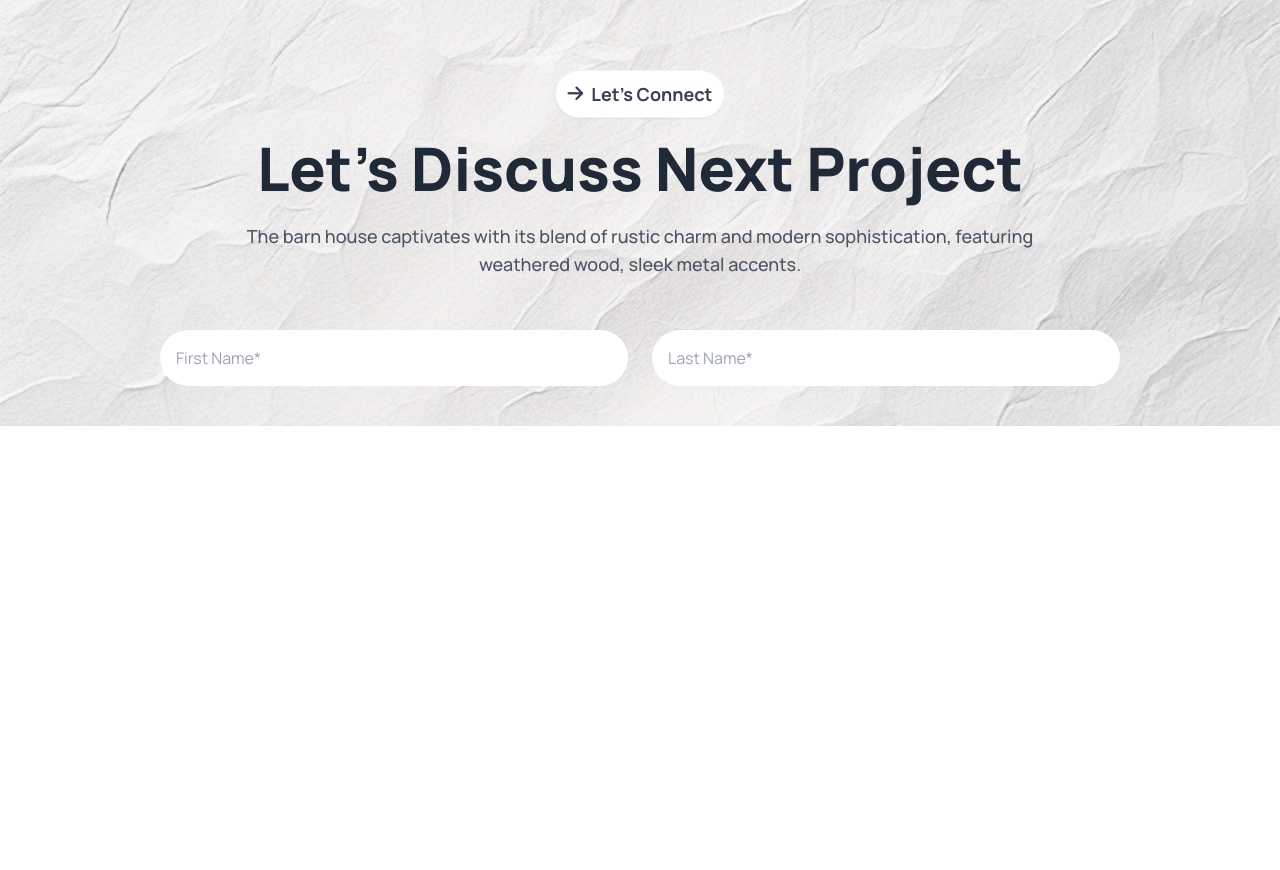
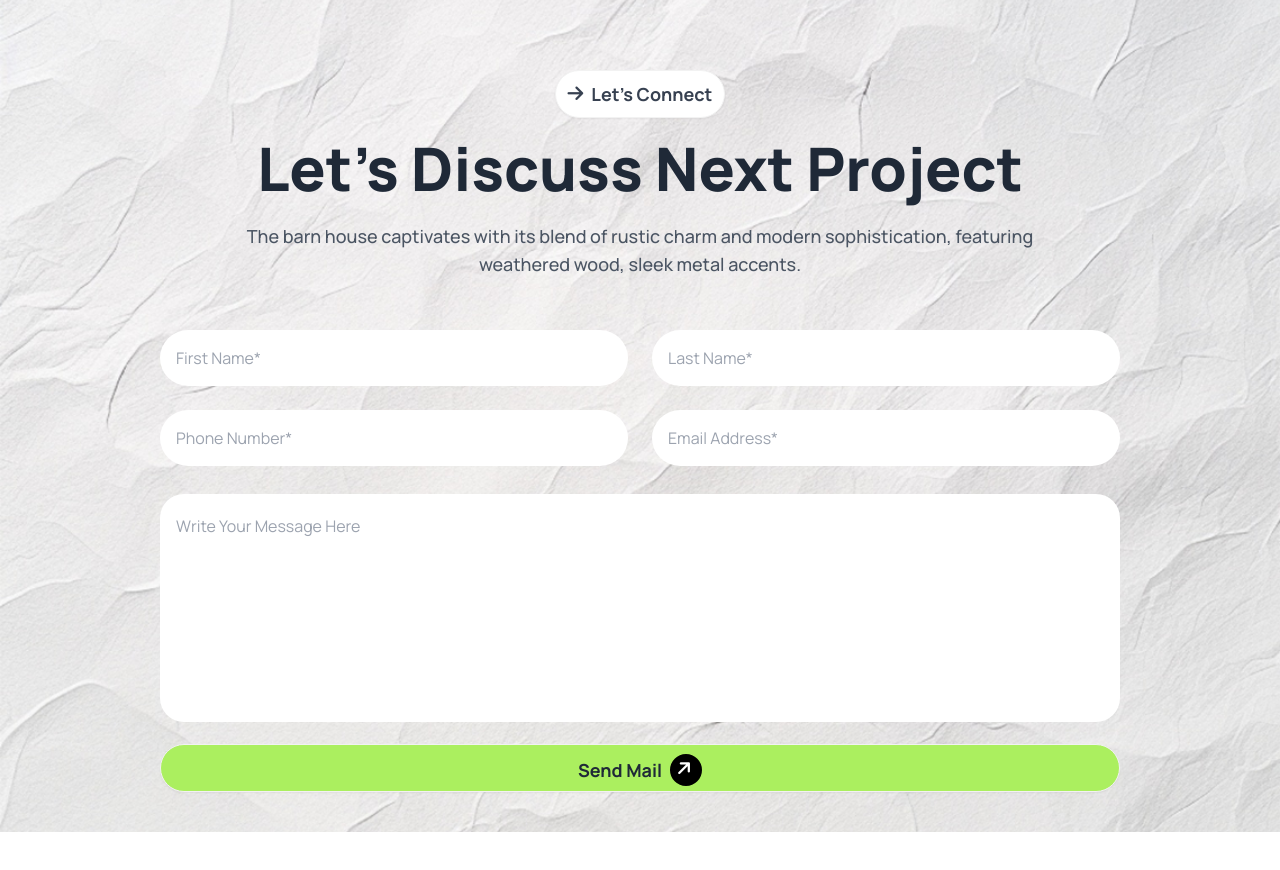
Before and after one commit to Tahmina236/assignment-3, a plain HTML site: page index.html in a window 1280 px wide. Shown: the part 3935-4805 px from the top of the page. Before the commit the page ends 4401 px from the top, so only its background shows below. Drawn offline with nearby package versions, Linux system fonts and the light colour scheme.

Commit message:
textarea section complete

```diff
--- a/index.html
+++ b/index.html
@@ -335,7 +335,18 @@
                         <input class=" p-4 border-none outline-none  rounded-full w-full" placeholder="Last Name*"
                             type="text">
                     </div>
-
+                    <div>
+                        <input class=" p-4 border-none outline-none  rounded-full w-full" placeholder="Phone Number*"
+                            type="text">
+                    </div>
+                    <div>
+                        <input class=" p-4 border-none outline-none  rounded-full w-full"
+                            placeholder="Email Address*" type="text">
+                    </div>
+                </div>
+                <textarea style="resize: none;" class="mt-7 pl-4 pr-14 pb-40 pt-5 border-none outline-none  rounded-3xl w-full" placeholder="Write Your Message Here" name="" id=""></textarea>
+                <a class=" btn bg-rinterio-green  text-lg font-bold pt-1 mt-4 rounded-full w-full">Send Mail<i
+                    class="fa-solid fa-arrow-right text-lg -rotate-45 bg-black text-white w-8 h-8 text-center rounded-full"></i></a>
             </div>
         </div>
     </section>
```
